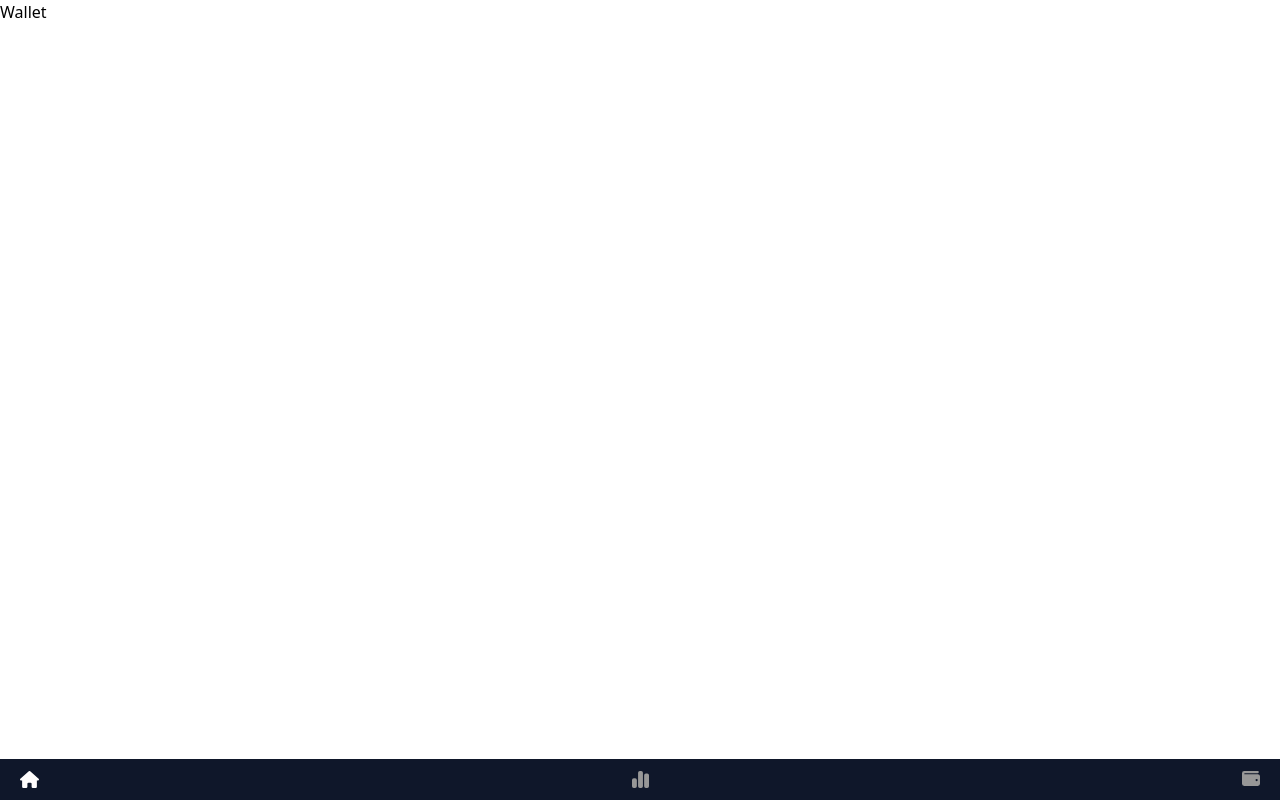
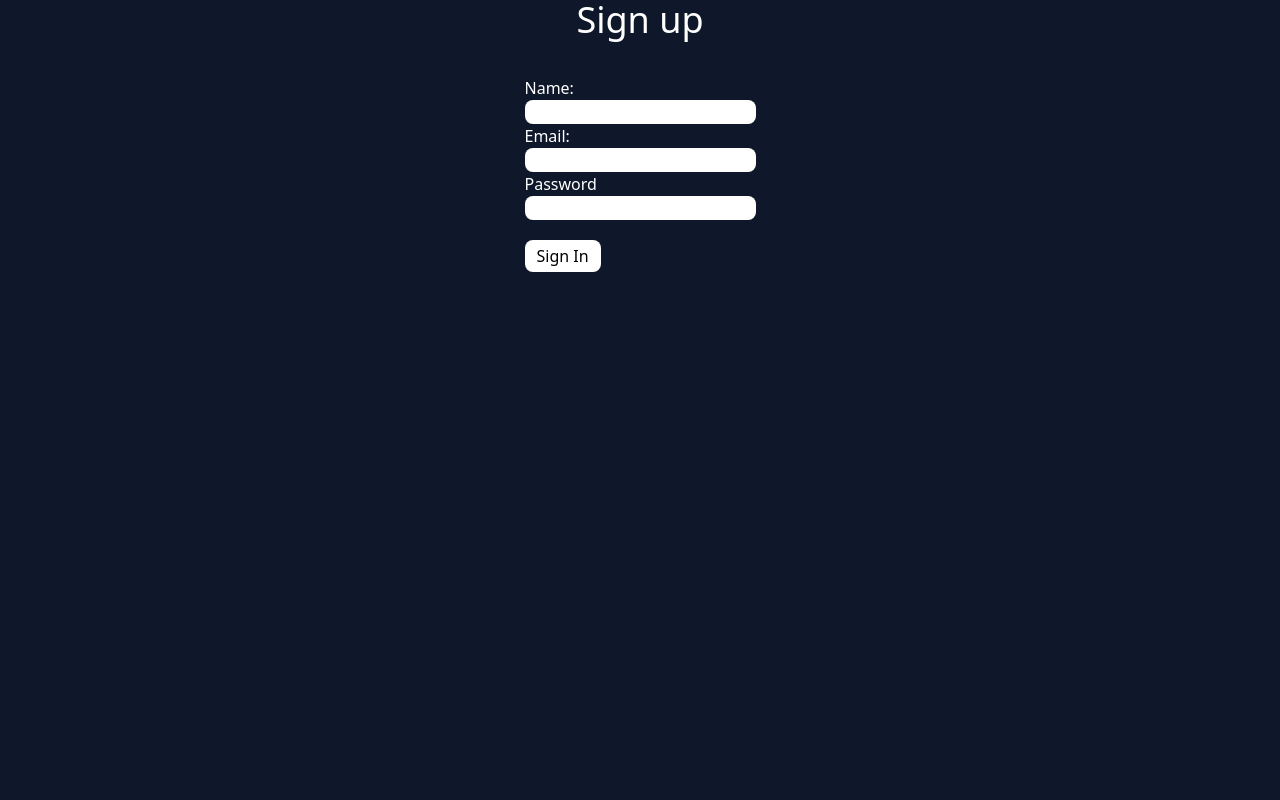
Before and after one commit to Twentyquid/Hackernel_project, a React (Create React App) app: page /wallet in a window 1280 px wide. Built offline with nearby package versions, Linux system fonts and the light colour scheme.

Commit message:
made some more modifications

```diff
--- a/public/index.html
+++ b/public/index.html
@@ -5,7 +5,10 @@
     <link rel="icon" href="%PUBLIC_URL%/favicon.ico" />
     <meta name="viewport" content="width=device-width, initial-scale=1" />
     <meta name="theme-color" content="#000000" />
-    <meta name="description" content="Web site created using create-react-app" />
+    <meta
+      name="description"
+      content="Web site created using create-react-app"
+    />
     <link rel="apple-touch-icon" href="%PUBLIC_URL%/logo192.png" />
     <!--
       manifest.json provides metadata used when your web app is installed on a
@@ -23,7 +26,7 @@
     -->
     <title>React App</title>
   </head>
-  <body>
+  <body class="bg-slate-900">
     <noscript>You need to enable JavaScript to run this app.</noscript>
     <div id="root"></div>
     <!--
--- a/src/App.js
+++ b/src/App.js
@@ -1,14 +1,21 @@
 import React from "react";
 import { Routes, Route } from "react-router-dom";
+import { useState, useEffect } from "react";
 import Account from "./components/Account";
 import Transactions from "./components/Transactions";
 import BottomNav from "./components/BottomNav";
 import Home from "./components/Home";
 import Stats from "./components/Stats";
 import Wallet from "./components/Wallet";
+import Login from "./components/Login";
 
 function App() {
-  return (
+  let [logged, setLogged] = useState("");
+  useEffect(() => {
+    let user = localStorage.getItem("user");
+    setLogged(user);
+  }, []);
+  return logged ? (
     <>
       <Routes>
         <Route path="/" element={<Home />} />
@@ -17,6 +24,8 @@ function App() {
       </Routes>
       <BottomNav></BottomNav>
     </>
+  ) : (
+    <Login></Login>
   );
 }
 
--- /dev/null
+++ b/src/components/Login.jsx
@@ -0,0 +1,85 @@
+import React from "react";
+import { useEffect, useState } from "react";
+
+export default function Login() {
+  let [name, setName] = useState("");
+  let [email, setEmail] = useState("");
+  let [password, setPassword] = useState("");
+
+  function handleChange(e) {
+    let formName = e.target.value;
+    let valueType = e.target.name;
+    if (valueType == "name") {
+      setName(formName);
+    } else if (valueType == "email") {
+      setEmail(formName);
+    } else if (valueType == "password") {
+      setPassword(formName);
+    }
+  }
+
+  function handleSubmit(e) {
+    let userDetails = { name, email, password };
+    if (
+      userDetails.name !== "" &&
+      userDetails !== "" &&
+      userDetails.password !== ""
+    ) {
+      let jsonuser = JSON.stringify(userDetails);
+      localStorage.setItem("user", jsonuser);
+    }
+  }
+
+  return (
+    <div className="flex justify-center items-center flex-col">
+      <p className="text-white text-4xl">Sign up</p>
+      <div className="mt-9">
+        <form onSubmit={handleSubmit}>
+          <label className="text-white" htmlFor="name">
+            Name:
+          </label>
+          <br></br>
+          <input
+            className="rounded-lg"
+            value={name}
+            onChange={handleChange}
+            name="name"
+            id="name"
+            type="text"
+          />
+          <br></br>
+          <label className="text-white" htmlFor="email">
+            Email:
+          </label>
+          <br />
+          <input
+            className="rounded-lg"
+            value={email}
+            onChange={handleChange}
+            name="email"
+            id="email"
+            type="email"
+          />
+          <br />
+          <label className="text-white" htmlFor="password">
+            Password
+          </label>
+          <br />
+          <input
+            className="rounded-lg"
+            value={password}
+            onChange={handleChange}
+            name="password"
+            id="password"
+            type="password"
+          />
+          <br />
+          <button className="bg-white mt-5 px-3 py-1 rounded-lg" type="submit">
+            Sign In
+          </button>
+          {/* <button onClick={handleClick} className="bg-white mt-5 p-2 ml-2">Sign up</button> */}
+        </form>
+      </div>
+    </div>
+  );
+}
--- a/src/components/Transactions.jsx
+++ b/src/components/Transactions.jsx
@@ -3,7 +3,7 @@ import TransactionItems from "./TransactionItems";
 
 function Transactions() {
   return (
-    <div>
+    <div className="pb-9">
       <h3 className="text-slate-100 mt-11">Transactions:</h3>
       <TransactionItems></TransactionItems>
       <TransactionItems></TransactionItems>
```
Also changed, not shown: src/components/TopNav.jsx (added).
